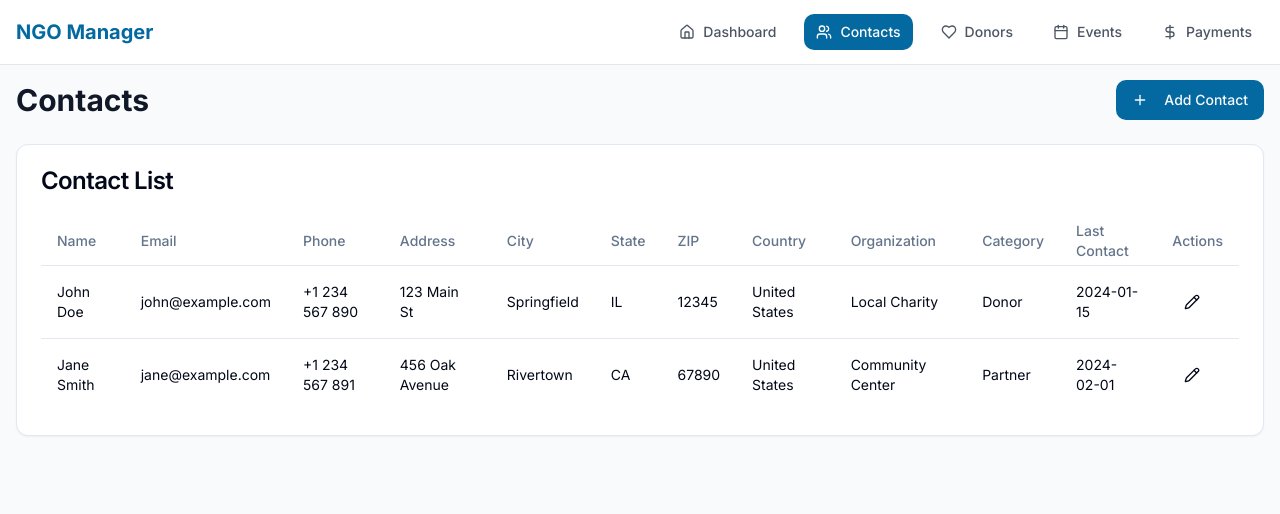
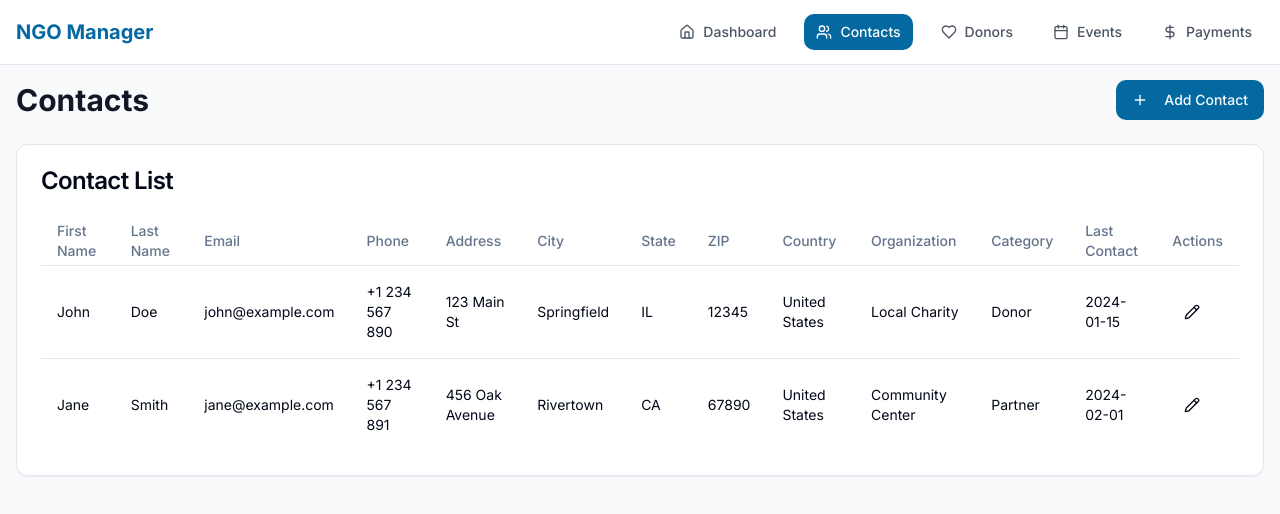
Before and after one commit to philippehensmans/ngo-connect-hub, a React (Vite) app: page /contacts in a window 1280 px wide. Shown: the top 514 px of the page. Built offline with nearby package versions, Linux system fonts and the light colour scheme.

Commit message:
Add first name field to contacts
Implement a new field for the first name in the contact form and update the contact checking functionality accordingly.
[skip gpt_engineer]

```diff
--- a/src/components/contacts/ContactForm.tsx
+++ b/src/components/contacts/ContactForm.tsx
@@ -8,7 +8,8 @@ import { useContacts } from "@/contexts/ContactsContext";
 
 interface Contact {
   id: number;
-  name: string;
+  firstName: string;
+  lastName: string;
   email: string;
   phone: string;
   address: string;
@@ -33,7 +34,8 @@ export function ContactForm({ editingContact, onClose }: ContactFormProps) {
 
   const form = useForm<Omit<Contact, "id">>({
     defaultValues: editingContact ? {
-      name: editingContact.name,
+      firstName: editingContact.firstName,
+      lastName: editingContact.lastName,
       email: editingContact.email,
       phone: editingContact.phone,
       address: editingContact.address,
@@ -46,7 +48,8 @@ export function ContactForm({ editingContact, onClose }: ContactFormProps) {
       category: editingContact.category,
       lastContact: editingContact.lastContact
     } : {
-      name: "",
+      firstName: "",
+      lastName: "",
       email: "",
       phone: "",
       address: "",
@@ -94,10 +97,22 @@ export function ContactForm({ editingContact, onClose }: ContactFormProps) {
         <div className="grid grid-cols-2 gap-4">
           <FormField
             control={form.control}
-            name="name"
+            name="firstName"
             render={({ field }) => (
               <FormItem>
-                <FormLabel>Name</FormLabel>
+                <FormLabel>First Name</FormLabel>
+                <FormControl>
+                  <Input {...field} />
+                </FormControl>
+              </FormItem>
+            )}
+          />
+          <FormField
+            control={form.control}
+            name="lastName"
+            render={({ field }) => (
+              <FormItem>
+                <FormLabel>Last Name</FormLabel>
                 <FormControl>
                   <Input {...field} />
                 </FormControl>
--- a/src/components/contacts/ContactList.tsx
+++ b/src/components/contacts/ContactList.tsx
@@ -14,7 +14,8 @@ export function ContactList({ onEdit }: ContactListProps) {
     <Table>
       <TableHeader>
         <TableRow>
-          <TableHead>Name</TableHead>
+          <TableHead>First Name</TableHead>
+          <TableHead>Last Name</TableHead>
           <TableHead>Email</TableHead>
           <TableHead>Phone</TableHead>
           <TableHead>Address</TableHead>
@@ -31,7 +32,8 @@ export function ContactList({ onEdit }: ContactListProps) {
       <TableBody>
         {contacts.map((contact) => (
           <TableRow key={contact.id}>
-            <TableCell>{contact.name}</TableCell>
+            <TableCell>{contact.firstName}</TableCell>
+            <TableCell>{contact.lastName}</TableCell>
             <TableCell>{contact.email}</TableCell>
             <TableCell>{contact.phone}</TableCell>
             <TableCell>{contact.address}</TableCell>
--- a/src/contexts/ContactsContext.tsx
+++ b/src/contexts/ContactsContext.tsx
@@ -2,7 +2,8 @@ import React, { createContext, useContext, useState } from "react";
 
 interface Contact {
   id: number;
-  name: string;
+  firstName: string;
+  lastName: string;
   email: string;
   phone: string;
   address: string;
@@ -29,7 +30,8 @@ export function ContactsProvider({ children }: { children: React.ReactNode }) {
   const [contacts, setContacts] = useState<Contact[]>([
     {
       id: 1,
-      name: "John Doe",
+      firstName: "John",
+      lastName: "Doe",
       email: "john@example.com",
       phone: "+1 234 567 890",
       address: "123 Main St",
@@ -44,7 +46,8 @@ export function ContactsProvider({ children }: { children: React.ReactNode }) {
     },
     {
       id: 2,
-      name: "Jane Smith",
+      firstName: "Jane",
+      lastName: "Smith",
       email: "jane@example.com",
       phone: "+1 234 567 891",
       address: "456 Oak Avenue",
```
